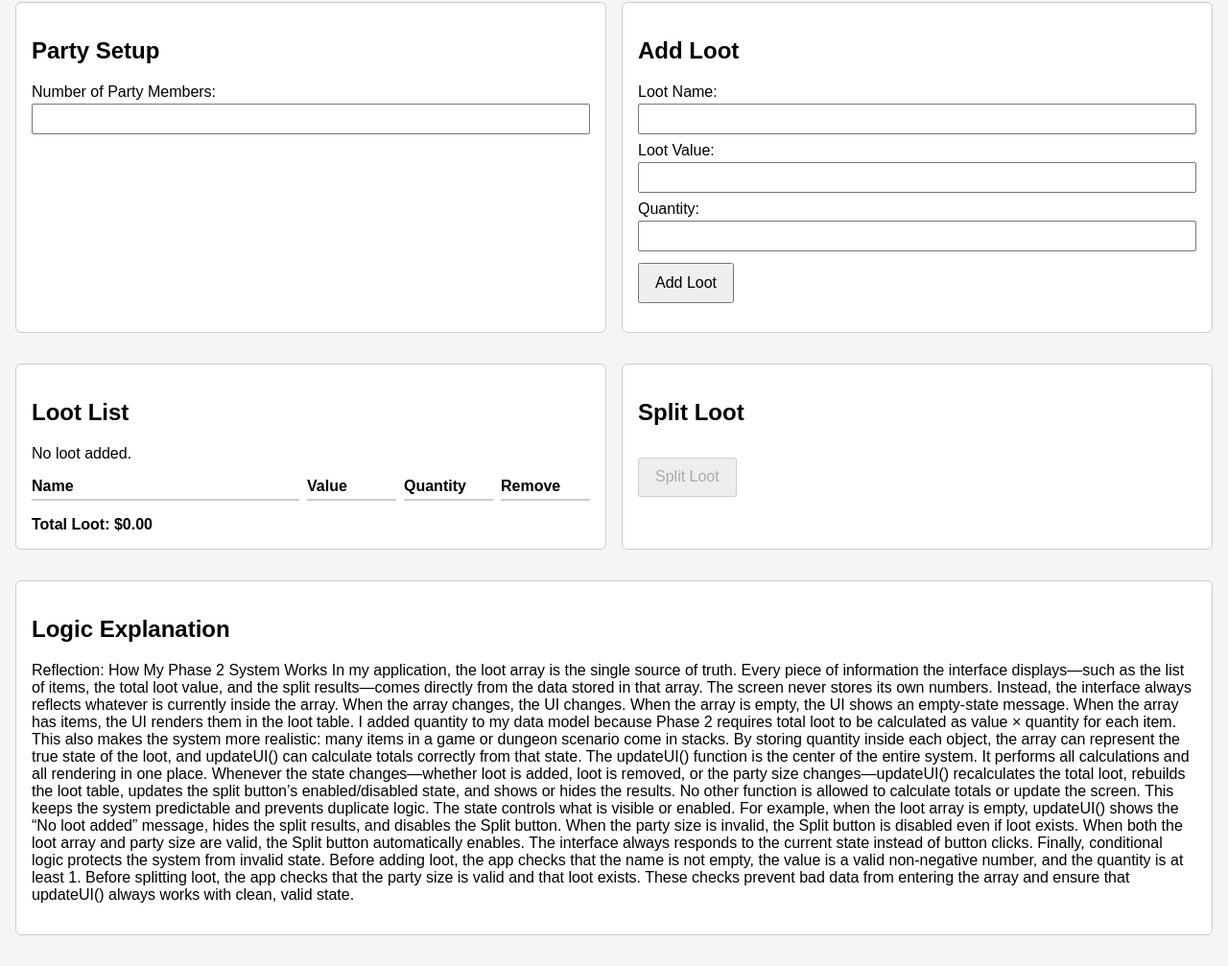
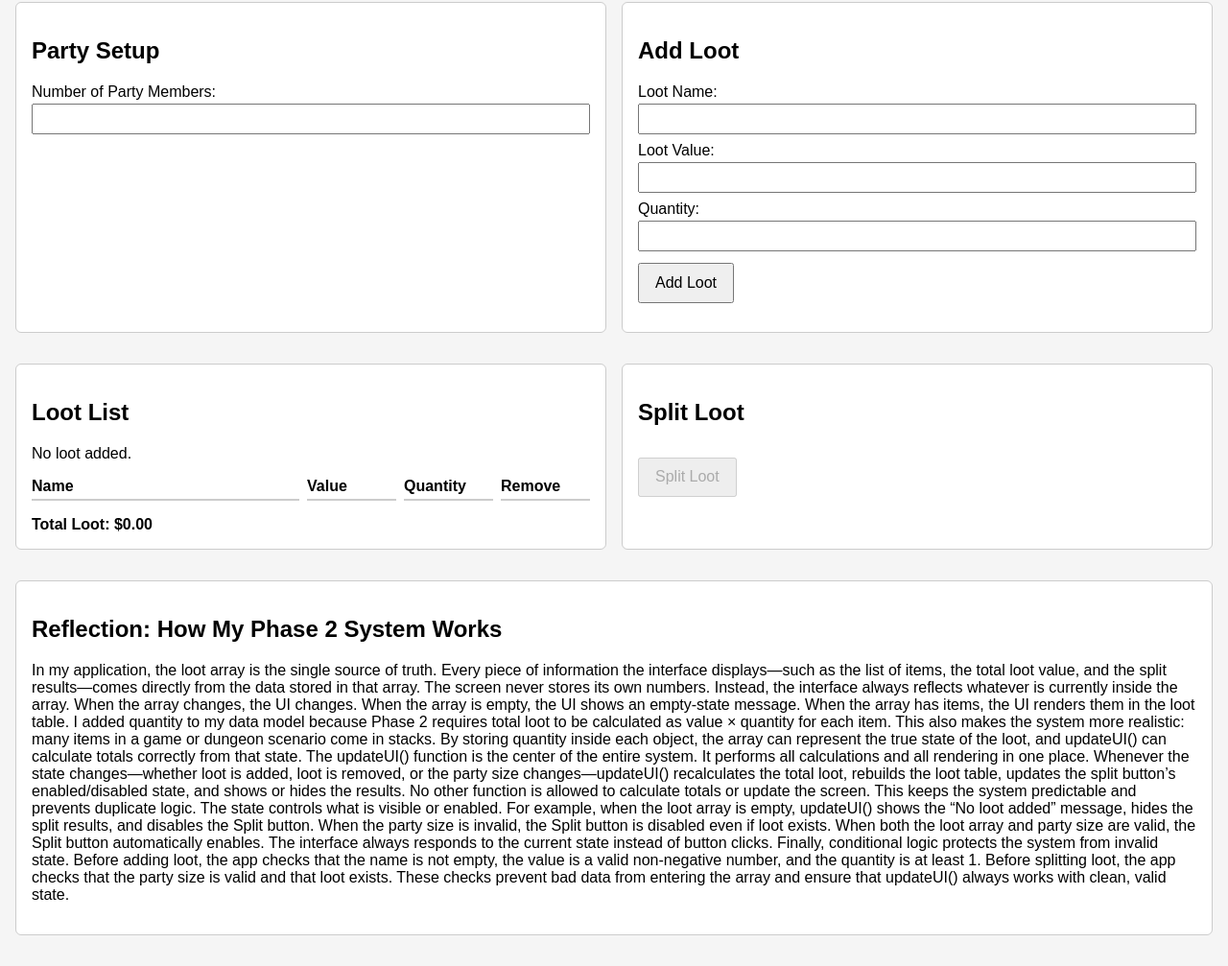
Before and after one commit to dolbin74/LootSplitter2, a plain HTML site: page index.html in a window 1280 px wide. Shown: the part 94-1101 px from the top of the page at 96% size. Drawn offline with Linux system fonts and the light colour scheme.

Commit message:
Update index.html

```diff
--- a/index.html
+++ b/index.html
@@ -119,10 +119,9 @@
     </section>
 
        <section class="panel reflection">
-           <h2>Logic Explanation</h2>
+           <h2>Reflection: How My Phase 2 System Works</h2>
         <p>
-            Reflection: How My Phase 2 System Works
-In my application, the loot array is the single source of truth. Every piece of information the interface displays—such as the list of items, the total loot value, and the split results—comes directly from the data stored in that array. The screen never stores its own numbers. Instead, the interface always reflects whatever is currently inside the array. When the array changes, the UI changes. When the array is empty, the UI shows an empty‑state message. When the array has items, the UI renders them in the loot table.
+            In my application, the loot array is the single source of truth. Every piece of information the interface displays—such as the list of items, the total loot value, and the split results—comes directly from the data stored in that array. The screen never stores its own numbers. Instead, the interface always reflects whatever is currently inside the array. When the array changes, the UI changes. When the array is empty, the UI shows an empty‑state message. When the array has items, the UI renders them in the loot table.
 
 I added quantity to my data model because Phase 2 requires total loot to be calculated as value × quantity for each item. This also makes the system more realistic: many items in a game or dungeon scenario come in stacks. By storing quantity inside each object, the array can represent the true state of the loot, and updateUI() can calculate totals correctly from that state.
 
```
